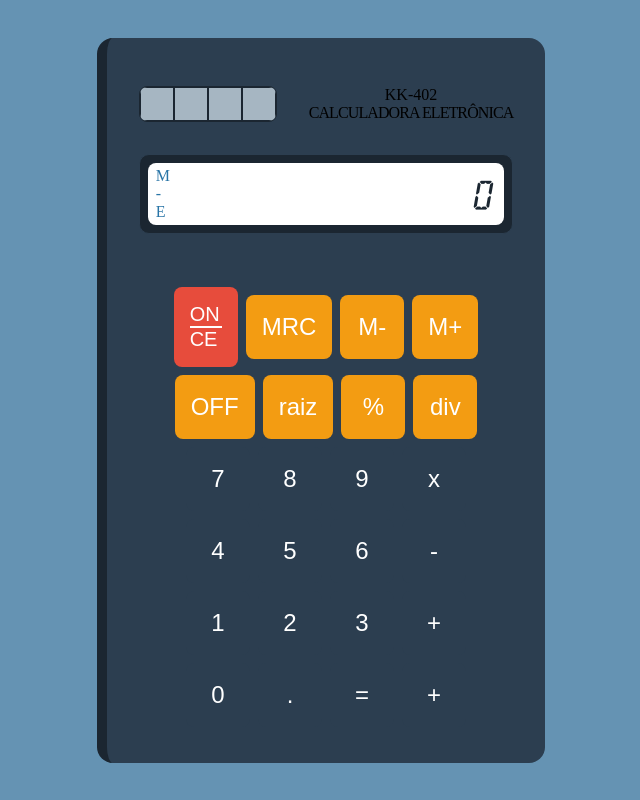
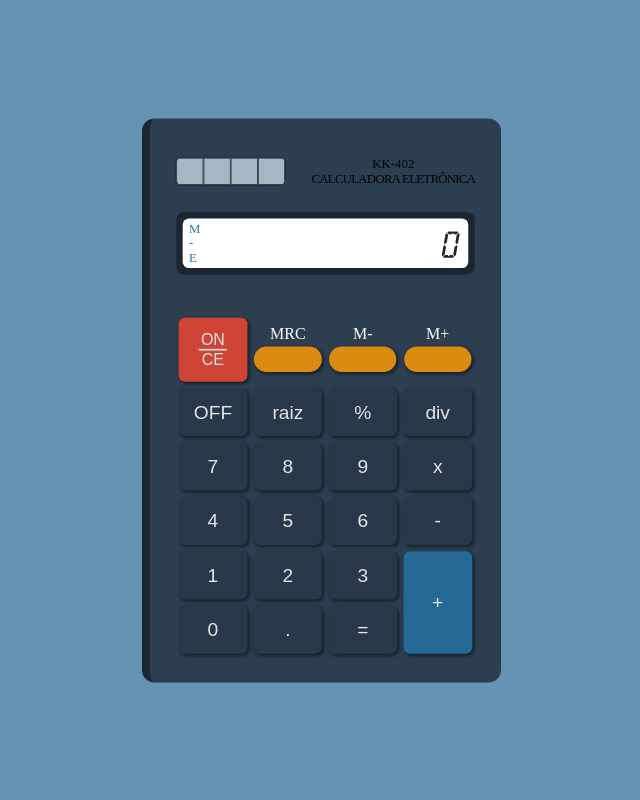
Before and after one commit to valmirpst/calculator-aps, a website built with Vite: page index.html in a window 1280 px wide. Shown: the whole page, without its empty margins (319-959 px from the left). Built offline with nearby package versions, Linux system fonts and the light colour scheme.

Commit message:
finish calculator stylization

```diff
--- a/index.html
+++ b/index.html
@@ -36,46 +36,51 @@
       </section>
 
       <section id="teclado" class="corpoCalculadora">
-        <div class="row">
         <button class="botao botao-vermelho botao-once">
           <span>ON</span>
           <div class="dash"></div>
           <span>CE</span>
         </button>
-          <button class="botao botao-laranja">MRC</button>
-          <button class="botao botao-igual">M-</button>
-          <button class="botao botao-igual">M+</button>
+
+        <div class="botao-auxiliar">
+          <span>MRC</span>
+          <button class="botao botao-laranja"></button>
         </div>
-        <div class="row">
-          <button class="botao botao-laranja">OFF</button>
-          <button class="botao botao-laranja">raiz</button>
-          <button class="botao botao-igual">%</button>
-          <button class="botao botao-igual">div</button>
+
+        <div class="botao-auxiliar">
+          <span>M-</span>
+          <button class="botao botao-laranja"></button>
         </div>
-        <div class="row">
+        <div class="botao-auxiliar">
+          <span>M+</span>
+          <button class="botao botao-laranja"></button>
+        </div>
+
+
+        <button class="botao">OFF</button>
+        <button class="botao">raiz</button>
+        <button class="botao">%</button>
+        <button class="botao">div</button>
+
         <button class="botao">7</button>
         <button class="botao">8</button>
         <button class="botao">9</button>
         <button class="botao">x</button>
-        </div>
-        <div class="row">
+
         <button class="botao">4</button>
         <button class="botao">5</button>
         <button class="botao">6</button>
         <button class="botao">-</button>
-        </div>
-        <div class="row">
+
         <button class="botao">1</button>
         <button class="botao">2</button>
         <button class="botao">3</button>
-          <button class="botao">+</button>
-        </div>
-        <div class="row">
+        <button class="botao botao-mais">+</button>
+
         <button class="botao">0</button>
         <button class="botao">.</button>
         <button class="botao">=</button>
-          <button class="botao">+</button>
-        </div>
+
       </section>
     </main>
   </div>
--- a/src/assets/styles/cabecalhoCalculadora.css
+++ b/src/assets/styles/cabecalhoCalculadora.css
@@ -67,6 +67,6 @@
 
 .digitos-display {
   font-family: var(--fonte-digital);
-  font-size: 2.2rem;
+  font-size: 2.5rem;
   color: var(--preto);
 }
--- a/src/assets/styles/corpoCalculadora.css
+++ b/src/assets/styles/corpoCalculadora.css
@@ -1,19 +1,10 @@
 .corpoCalculadora {
   padding: 1rem;
-  display: flex;
-  flex-direction: column;
-  justify-content: center;
-  align-items: center;
-}
-
-.corpoCalculadora > .row {
-  display: flex;
-  align-items: center;
+  display: grid;
+  grid-template-columns: 1fr 1fr 1fr 1fr;
 }
 
 .botao {
-  min-width: 4rem;
-  min-height: 4rem;
   background-color: var(--cinza-escuro);
   border-radius: 8px;
   color: var(--branco);
@@ -21,6 +12,14 @@
   padding: 1rem;
   margin: 0.25rem;
   border: none;
+  box-shadow: 2px 2px 4px 1px var(--preto);
+  filter: brightness(0.9);
+  transition: 0.15s;
+}
+
+.botao:hover {
+  filter: brightness(1);
+  box-shadow: 1px 1px 2px 1px var(--preto);
 }
 
 .botao-vermelho {
@@ -33,6 +32,34 @@
   color: var(--branco);
 }
 
+.botao-laranja:hover {
+  filter: brightness(0.8);
+}
+
+.botao-auxiliar {
+  font-size: 1.25rem;
+  color: var(--branco);
+  display: flex;
+  flex-direction: column;
+  align-items: center;
+  justify-content: center;
+}
+
+.botao-auxiliar > button {
+  width: 90%;
+  border-radius: 999px;
+}
+
+.botao-mais {
+  background-color: var(--azul);
+  grid-row: span 2;
+}
+
+.botao-mais:hover,
+.botao-once:hover {
+  filter: brightness(1.05);
+}
+
 .botao-igual {
   background-color: var(--laranja);
   color: var(--branco);
@@ -43,10 +70,11 @@
   display: flex;
   flex-direction: column;
   justify-content: center;
+  align-items: center;
 }
 
 .botao-once > .dash {
-  width: 100%;
+  width: 65%;
   height: 2px;
   background-color: var(--branco);
 }
--- a/src/assets/styles/globals.css
+++ b/src/assets/styles/globals.css
@@ -3,14 +3,14 @@
   src: url("../fonts/Digit.TTF");
 }
 :root {
-  --azul: #2874A6;
+  --azul: #2874a6;
   --azulClaro: #6593b3;
-  --cinza-escuro: #2C3E50;
-  --preto: #1B2631;
-  --vermelho: #E74C3C;
-  --branco: #FFFFFF;
-  --claro:#a6b6c2;
-  --laranja: #F39C12;
+  --cinza-escuro: #2c3e50;
+  --preto: #1b2631;
+  --vermelho: #e74c3c;
+  --branco: #ffffff;
+  --claro: #a6b6c2;
+  --laranja: #f39c12;
 
   /* Fontes */
   --fonte-principal: Arial, Helvetica, sans-serif;
@@ -24,6 +24,7 @@ body {
   height: 100vh;
   margin: 0;
   background-color: var(--azulClaro);
+  overflow: hidden;
 }
 .calculadora {
   background-color: var(--cinza-escuro);
@@ -31,4 +32,5 @@ body {
   border-left: 10px solid var(--preto);
   border-radius: 1rem;
   padding: 1rem;
+  transform: scale(0.8);
 }
```
Lines whose indentation alone changed are shown as unchanged.
